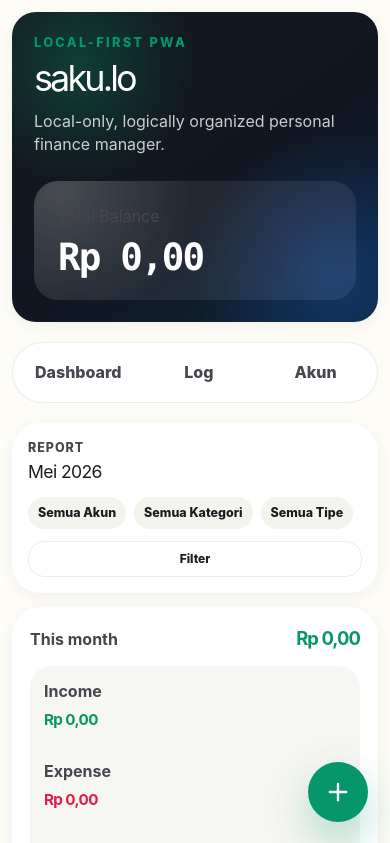
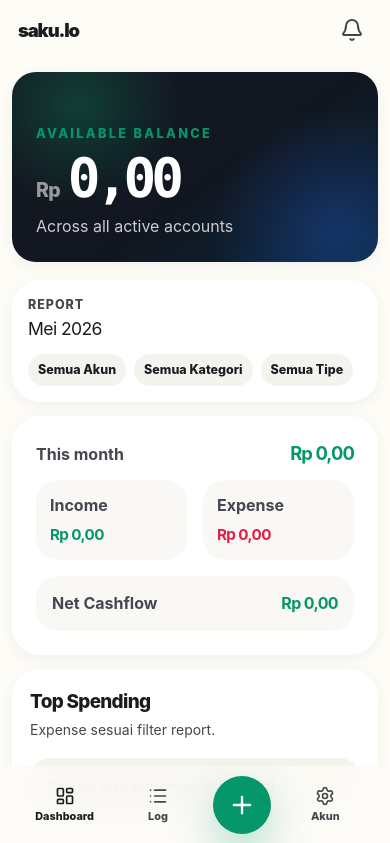
Before and after one commit to kurniawan2805/sakulo, a React (Vite) app: page / in a window 390 px wide. Shown: the top 843 px of the page. Built offline with nearby package versions, Linux system fonts and the light colour scheme.

Commit message:
Refactor mobile app shell

```diff
--- a/src/App.css
+++ b/src/App.css
@@ -1,8 +1,28 @@
 .app-shell {
   display: flex;
   flex-direction: column;
-  gap: 20px;
-  padding: 18px 18px 96px;
+  gap: 18px;
+  padding: 76px 18px 112px;
+}
+
+.app-header {
+  align-items: center;
+  backdrop-filter: blur(18px);
+  background: color-mix(in srgb, var(--bg-color) 78%, transparent);
+  display: flex;
+  height: 60px;
+  inset: 0 0 auto;
+  justify-content: space-between;
+  padding: 0 18px;
+  position: fixed;
+  z-index: 50;
+}
+
+.app-header strong {
+  color: var(--text-h);
+  font-size: 1.15rem;
+  font-weight: 900;
+  letter-spacing: -0.06em;
 }
 
 .hero-card,
@@ -12,26 +32,39 @@
 }
 
 .hero-card {
-  align-items: stretch;
+  align-items: end;
   background:
     radial-gradient(circle at 18% 18%, color-mix(in srgb, var(--color-income) 30%, transparent), transparent 30%),
     radial-gradient(circle at 88% 84%, color-mix(in srgb, var(--color-transfer) 30%, transparent), transparent 34%),
     linear-gradient(145deg, #151921, #111620 54%, #0b2536);
-  border-radius: 28px;
+  border-radius: 32px;
   color: rgba(255, 255, 255, 0.78);
-  display: grid;
-  gap: 24px;
-  grid-template-columns: minmax(0, 1fr) 320px;
+  display: flex;
+  min-height: 220px;
   overflow: hidden;
-  padding: 26px;
+  padding: 28px;
 }
 
 .hero-card h1 {
+  align-items: baseline;
   color: #fff;
-  font-size: clamp(2.25rem, 6vw, 4.5rem);
-  letter-spacing: -0.08em;
-  line-height: 0.88;
-  margin: 10px 0 16px;
+  display: flex;
+  flex-wrap: wrap;
+  font-family: 'JetBrains Mono', 'SFMono-Regular', Consolas, monospace;
+  font-size: clamp(3.4rem, 13vw, 6.5rem);
+  font-weight: 900;
+  gap: 8px;
+  letter-spacing: -0.09em;
+  line-height: 0.95;
+  margin: 10px 0 10px;
+}
+
+.hero-card h1 span {
+  color: rgba(255, 255, 255, 0.56);
+  font-family: Inter, ui-sans-serif, system-ui, sans-serif;
+  font-size: clamp(1.2rem, 5vw, 1.7rem);
+  font-weight: 800;
+  letter-spacing: -0.04em;
 }
 
 .eyebrow {
@@ -44,27 +77,6 @@
 
 .subtitle {
   max-width: 520px;
-}
-
-.balance-card {
-  align-self: end;
-  background:
-    radial-gradient(circle at 8% 8%, rgba(255, 255, 255, 0.16), transparent 42%),
-    rgba(255, 255, 255, 0.08);
-  border-radius: 24px;
-  display: flex;
-  flex-direction: column;
-  gap: 10px;
-  padding: 24px;
-}
-
-.balance-card strong {
-  color: #fff;
-  font-family: 'JetBrains Mono', 'SFMono-Regular', Consolas, monospace;
-  font-size: clamp(2.35rem, 8vw, 4.4rem);
-  font-weight: 800;
-  letter-spacing: -0.05em;
-  line-height: 1.02;
 }
 
 .metrics-grid,
@@ -90,7 +102,7 @@
   align-items: center;
   display: grid;
   gap: 12px;
-  grid-template-columns: auto minmax(0, 1fr) auto;
+  grid-template-columns: auto minmax(0, 1fr);
   padding: 16px;
 }
 
@@ -110,16 +122,25 @@
 
 .filter-chips {
   display: flex;
-  flex-wrap: wrap;
+  flex-wrap: nowrap;
   gap: 8px;
   justify-content: flex-end;
   min-width: 0;
+  overflow-x: auto;
+  scrollbar-width: none;
 }
 
-.filter-chips span {
+.filter-chips::-webkit-scrollbar {
+  display: none;
+}
+
+.filter-chips button {
+  appearance: none;
   background: var(--soft-bg);
+  border: 0;
   border-radius: 999px;
   color: var(--text-h);
+  cursor: pointer;
   font-size: 0.78rem;
   font-weight: 800;
   max-width: 180px;
@@ -130,7 +151,7 @@
 }
 
 .overview-card {
-  padding: 18px;
+  padding: 24px;
 }
 
 .overview-heading {
@@ -152,16 +173,16 @@
 }
 
 .overview-grid {
-  background: color-mix(in srgb, var(--soft-bg) 76%, transparent);
-  border-radius: 22px;
+  background: transparent;
+  border-radius: 0;
   display: grid;
-  gap: 1px;
-  grid-template-columns: repeat(3, minmax(0, 1fr));
-  overflow: hidden;
+  gap: 16px;
+  grid-template-columns: repeat(2, minmax(0, 1fr));
 }
 
 .overview-grid > div {
-  background: transparent;
+  background: color-mix(in srgb, var(--soft-bg) 58%, transparent);
+  border-radius: 22px;
   display: flex;
   flex-direction: column;
   gap: 6px;
@@ -175,6 +196,26 @@
   overflow: hidden;
   text-overflow: ellipsis;
   white-space: nowrap;
+}
+
+.net-row {
+  align-items: center;
+  background: color-mix(in srgb, var(--soft-bg) 58%, transparent);
+  border-radius: 22px;
+  display: flex;
+  justify-content: space-between;
+  margin-top: 16px;
+  padding: 16px;
+}
+
+.net-row span {
+  color: var(--muted);
+  font-weight: 750;
+}
+
+.net-row strong {
+  font-size: clamp(1rem, 4vw, 1.45rem);
+  letter-spacing: -0.04em;
 }
 
 .metrics-grid {
@@ -198,26 +239,51 @@
   animation: filter-in 160ms ease-out;
 }
 
-.tab-nav {
-  background: var(--surface);
-  border-radius: 999px;
-  box-shadow: none;
+.bottom-nav {
+  align-items: center;
+  backdrop-filter: blur(18px);
+  background: color-mix(in srgb, var(--bg-color) 80%, transparent);
   display: grid;
-  gap: 6px;
-  grid-template-columns: repeat(3, 1fr);
-  padding: 6px;
-  z-index: 5;
+  grid-template-columns: 1fr 1fr auto 1fr;
+  inset: auto 0 0;
+  min-height: calc(74px + env(safe-area-inset-bottom));
+  padding: 10px 18px calc(10px + env(safe-area-inset-bottom));
+  position: fixed;
+  z-index: 50;
 }
 
-.tab-nav button {
-  background: transparent;
-  border: 0;
+.bottom-nav button:not(.bottom-fab) {
+  border-radius: 18px;
+  flex-direction: column;
+  gap: 3px;
+  height: 54px;
+  width: 100%;
+}
+
+.bottom-nav button:not(.bottom-fab) svg {
+  height: 20px;
+  width: 20px;
+}
+
+.bottom-nav button:not(.bottom-fab) span {
+  font-size: 0.68rem;
+}
+
+.bottom-nav button.active {
+  color: var(--text-h);
+}
+
+.bottom-fab {
   border-radius: 999px;
-  color: var(--muted);
-  cursor: pointer;
-  font: inherit;
-  font-weight: 850;
-  padding: 12px 16px;
+  box-shadow: 0 18px 42px color-mix(in srgb, var(--color-income) 30%, transparent);
+  height: 58px;
+  margin: 0 8px;
+  width: 58px;
+}
+
+.bottom-fab svg {
+  height: 28px;
+  width: 28px;
 }
 
 .metric-card,
@@ -569,22 +635,6 @@ button:focus-visible {
   padding: 18px;
 }
 
-.fab {
-  border-radius: 999px;
-  bottom: calc(22px + env(safe-area-inset-bottom));
-  box-shadow: 0 18px 42px color-mix(in srgb, var(--color-income) 30%, transparent);
-  height: 60px;
-  position: fixed;
-  right: 22px;
-  width: 60px;
-  z-index: 45;
-}
-
-.fab svg {
-  height: 28px;
-  width: 28px;
-}
-
 .dialog-backdrop {
   align-items: flex-end;
   background: rgba(0, 0, 0, 0.52);
@@ -605,6 +655,32 @@ button:focus-visible {
   padding-top: 28px;
   position: relative;
   width: 100%;
+}
+
+.filter-drawer {
+  max-width: 460px;
+}
+
+.filter-options {
+  display: grid;
+  gap: 10px;
+}
+
+.filter-options button {
+  background: color-mix(in srgb, var(--soft-bg) 80%, transparent);
+  border: 0;
+  border-radius: 18px;
+  color: var(--text-h);
+  cursor: pointer;
+  font: inherit;
+  font-weight: 800;
+  padding: 15px 16px;
+  text-align: left;
+}
+
+.filter-options button.active {
+  background: color-mix(in srgb, var(--color-income) 22%, var(--soft-bg));
+  color: var(--text-h);
 }
 
 .quick-dialog::before {
@@ -685,7 +761,7 @@ button:focus-visible {
 
 @media (max-width: 840px) {
   .app-shell {
-    padding: 12px 12px 96px;
+    padding: 72px 12px 112px;
   }
 
   .hero-card,
@@ -702,13 +778,10 @@ button:focus-visible {
     justify-content: flex-start;
   }
 
-  .overview-grid {
-    grid-template-columns: 1fr;
-  }
-
   .hero-card {
     border-radius: 24px;
-    padding: 22px;
+    min-height: 190px;
+    padding: 24px;
   }
 
   .metrics-grid {
--- a/src/App.tsx
+++ b/src/App.tsx
@@ -1,12 +1,11 @@
 import { useEffect, useMemo, useState, type FormEvent } from 'react'
-import { Plus, X } from 'lucide-react'
+import { Bell, LayoutDashboard, List, Plus, Settings, X } from 'lucide-react'
 import './App.css'
 import { Button } from '@/components/ui/button'
 import { Card, CardContent, CardDescription, CardHeader, CardTitle } from '@/components/ui/card'
 import { Input } from '@/components/ui/input'
 import { Label } from '@/components/ui/label'
 import { Select, SelectContent, SelectItem, SelectTrigger, SelectValue } from '@/components/ui/select'
-import { Tabs, TabsContent, TabsList, TabsTrigger } from '@/components/ui/tabs'
 import {
   db,
   getTimestamp,
@@ -28,6 +27,7 @@ import {
 
 type Tab = 'dashboard' | 'log' | 'accounts'
 type QuickAddStep = 'type' | 'form'
+type FilterDrawer = 'account' | 'category' | 'type' | null
 
 type TransactionForm = {
   type: TransactionType
@@ -71,7 +71,7 @@ function App() {
   const [tab, setTab] = useState<Tab>('dashboard')
   const [quickAddOpen, setQuickAddOpen] = useState(false)
   const [quickAddStep, setQuickAddStep] = useState<QuickAddStep>('type')
-  const [dashboardFiltersOpen, setDashboardFiltersOpen] = useState(false)
+  const [filterDrawer, setFilterDrawer] = useState<FilterDrawer>(null)
   const [snapshot, setSnapshot] = useState<Snapshot>({ accounts: [], categories: [], transactions: [] })
   const [primaryCurrency, setPrimaryCurrency] = useState<PrimaryCurrency>('IDR')
   const [filters, setFilters] = useState<ReportFilters>({
@@ -163,6 +163,7 @@ function App() {
   const heroBalance = filters.accountId ? accountBalances.get(filters.accountId) || 0 : totalBalance
   const selectedAccountName = activeAccounts.find((account) => account.id === filters.accountId)?.name
   const formatMoney = (value: number) => formatMinorMoney(value, primaryCurrency)
+  const heroMoney = getMoneyParts(formatMoney(heroBalance))
   const isCurrencyLocked = snapshot.transactions.length > 0
 
   function updateTransactionType(type: TransactionType) {
@@ -275,41 +276,40 @@ function App() {
 
   return (
     <main className="app-shell">
+      <header className="app-header">
+        <strong>saku.lo</strong>
+        <Button aria-label="Notifications" size="icon" type="button" variant="ghost">
+          <Bell aria-hidden="true" />
+        </Button>
+      </header>
+
       <section className="hero-card">
         <div>
-          <p className="eyebrow">Local-first PWA</p>
-          <h1>saku.lo</h1>
-          <p className="subtitle">Local-only, logically organized personal finance manager.</p>
-        </div>
-        <div className="balance-card">
-          <span>{selectedAccountName ? `Balance ${selectedAccountName}` : 'Total Balance'}</span>
-          <strong>{formatMoney(heroBalance)}</strong>
+          <p className="eyebrow">Available Balance</p>
+          <h1>
+            <span>{heroMoney.symbol}</span>
+            {heroMoney.amount}
+          </h1>
+          <p className="subtitle">{selectedAccountName ? `Balance ${selectedAccountName}` : 'Across all active accounts'}</p>
         </div>
       </section>
 
-      <Tabs value={tab} onValueChange={(value) => setTab(value as Tab)}>
-        <TabsList className="tab-nav" aria-label="Main navigation">
-          <TabsTrigger value="dashboard">Dashboard</TabsTrigger>
-          <TabsTrigger value="log">Log</TabsTrigger>
-          <TabsTrigger value="accounts">Akun</TabsTrigger>
-        </TabsList>
-
-        <TabsContent value="dashboard">
+      {tab === 'dashboard' && (
           <DashboardTab
             accounts={activeAccounts}
             categories={snapshot.categories}
-            filtersOpen={dashboardFiltersOpen}
             filters={filters}
+            filterDrawer={filterDrawer}
             formatMoney={formatMoney}
             reportTotals={reportTotals}
             setFilters={setFilters}
-            setFiltersOpen={setDashboardFiltersOpen}
+            setFilterDrawer={setFilterDrawer}
             topCategories={topCategories}
             transactions={filteredTransactions.slice(0, 5)}
           />
-        </TabsContent>
+      )}
 
-        <TabsContent value="log">
+      {tab === 'log' && (
           <LogTab
             accounts={activeAccounts}
             categories={snapshot.categories}
@@ -319,9 +319,9 @@ function App() {
             setFilters={setFilters}
             transactions={filteredTransactions}
           />
-        </TabsContent>
+      )}
 
-        <TabsContent value="accounts">
+      {tab === 'accounts' && (
           <AccountsTab
             accountBalances={accountBalances}
             accountForm={accountForm}
@@ -335,12 +335,25 @@ function App() {
             setAccountForm={setAccountForm}
             updatePrimaryCurrency={updatePrimaryCurrency}
           />
-        </TabsContent>
-      </Tabs>
+      )}
 
-      <Button aria-label="Tambah transaksi" className="fab" size="icon" type="button" variant="income" onClick={() => openQuickAdd()}>
-        <Plus aria-hidden="true" />
-      </Button>
+      <nav className="bottom-nav" aria-label="Primary navigation">
+        <Button aria-label="Dashboard" className={tab === 'dashboard' ? 'active' : ''} size="icon" type="button" variant="ghost" onClick={() => setTab('dashboard')}>
+          <LayoutDashboard aria-hidden="true" />
+          <span>Dashboard</span>
+        </Button>
+        <Button aria-label="Log" className={tab === 'log' ? 'active' : ''} size="icon" type="button" variant="ghost" onClick={() => setTab('log')}>
+          <List aria-hidden="true" />
+          <span>Log</span>
+        </Button>
+        <Button aria-label="Tambah transaksi" className="bottom-fab" size="icon" type="button" variant="income" onClick={() => openQuickAdd()}>
+          <Plus aria-hidden="true" />
+        </Button>
+        <Button aria-label="Akun" className={tab === 'accounts' ? 'active' : ''} size="icon" type="button" variant="ghost" onClick={() => setTab('accounts')}>
+          <Settings aria-hidden="true" />
+          <span>Akun</span>
+        </Button>
+      </nav>
 
       {quickAddOpen && (
         <QuickAddDialog
@@ -367,22 +380,22 @@ function DashboardTab({
   accounts,
   categories,
   filters,
-  filtersOpen,
+  filterDrawer,
   formatMoney,
   reportTotals,
   setFilters,
-  setFiltersOpen,
+  setFilterDrawer,
   topCategories,
   transactions,
 }: {
   accounts: Account[]
   categories: Category[]
   filters: ReportFilters
-  filtersOpen: boolean
+  filterDrawer: FilterDrawer
   formatMoney: FormatMoney
   reportTotals: { income: number; expense: number; net: number }
   setFilters: React.Dispatch<React.SetStateAction<ReportFilters>>
-  setFiltersOpen: React.Dispatch<React.SetStateAction<boolean>>
+  setFilterDrawer: React.Dispatch<React.SetStateAction<FilterDrawer>>
   topCategories: Array<{ category: Category; amount: number }>
   transactions: MoneyTransaction[]
 }) {
@@ -397,16 +410,22 @@ function DashboardTab({
           <h2>{formatMonthLabel(filters.month)}</h2>
         </div>
         <div className="filter-chips" aria-label="Active filters">
-          <span>{selectedAccount?.name || 'Semua Akun'}</span>
-          <span>{selectedCategory ? `${selectedCategory.icon} ${selectedCategory.name}` : 'Semua Kategori'}</span>
-          <span>{filters.type === 'all' ? 'Semua Tipe' : filters.type}</span>
+          <button type="button" onClick={() => setFilterDrawer('account')}>{selectedAccount?.name || 'Semua Akun'}</button>
+          <button type="button" onClick={() => setFilterDrawer('category')}>{selectedCategory ? `${selectedCategory.icon} ${selectedCategory.name}` : 'Semua Kategori'}</button>
+          <button type="button" onClick={() => setFilterDrawer('type')}>{filters.type === 'all' ? 'Semua Tipe' : filters.type}</button>
         </div>
-        <Button size="sm" variant="outline" type="button" onClick={() => setFiltersOpen((current) => !current)}>
-          {filtersOpen ? 'Tutup Filter' : 'Filter'}
-        </Button>
       </Card>
 
-      {filtersOpen && <ReportFiltersPanel compact accounts={accounts} categories={categories} filters={filters} setFilters={setFilters} />}
+      {filterDrawer && (
+        <FilterDrawerSheet
+          accounts={accounts}
+          categories={categories}
+          filter={filterDrawer}
+          filters={filters}
+          onClose={() => setFilterDrawer(null)}
+          setFilters={setFilters}
+        />
+      )}
 
       <OverviewPanel formatMoney={formatMoney} totals={reportTotals} />
 
@@ -415,6 +434,68 @@ function DashboardTab({
         <TransactionsPanel compact accounts={accounts} categories={categories} formatMoney={formatMoney} onDelete={null} title="Recent Activity" transactions={transactions.slice(0, 3)} />
       </section>
     </section>
+  )
+}
+
+function FilterDrawerSheet({
+  accounts,
+  categories,
+  filter,
+  filters,
+  onClose,
+  setFilters,
+}: {
+  accounts: Account[]
+  categories: Category[]
+  filter: Exclude<FilterDrawer, null>
+  filters: ReportFilters
+  onClose: () => void
+  setFilters: React.Dispatch<React.SetStateAction<ReportFilters>>
+}) {
+  const title = filter === 'account' ? 'Pilih Akun' : filter === 'category' ? 'Pilih Kategori' : 'Pilih Tipe'
+
+  function choose(update: Partial<ReportFilters>) {
+    setFilters((current) => ({ ...current, ...update }))
+    onClose()
+  }
+
+  return (
+    <div className="dialog-backdrop" role="presentation" onMouseDown={onClose}>
+      <Card className="quick-dialog filter-drawer" role="dialog" aria-modal="true" aria-labelledby="filter-title" onMouseDown={(event) => event.stopPropagation()}>
+        <div className="quick-dialog-header">
+          <div>
+            <CardTitle id="filter-title">{title}</CardTitle>
+            <CardDescription>Filter dashboard secara cepat.</CardDescription>
+          </div>
+          <Button aria-label="Tutup" size="icon" variant="ghost" type="button" onClick={onClose}>
+            <X aria-hidden="true" />
+          </Button>
+        </div>
+
+        <div className="filter-options">
+          {filter === 'account' && (
+            <>
+              <button className={!filters.accountId ? 'active' : ''} type="button" onClick={() => choose({ accountId: '' })}>Semua Akun</button>
+              {accounts.map((account) => <button className={filters.accountId === account.id ? 'active' : ''} key={account.id} type="button" onClick={() => choose({ accountId: account.id })}>{account.name}</button>)}
+            </>
+          )}
+          {filter === 'category' && (
+            <>
+              <button className={!filters.categoryId ? 'active' : ''} type="button" onClick={() => choose({ categoryId: '' })}>Semua Kategori</button>
+              {categories.map((category) => <button className={filters.categoryId === category.id ? 'active' : ''} key={category.id} type="button" onClick={() => choose({ categoryId: category.id })}>{category.icon} {category.name}</button>)}
+            </>
+          )}
+          {filter === 'type' && (
+            <>
+              <button className={filters.type === 'all' ? 'active' : ''} type="button" onClick={() => choose({ type: 'all' })}>Semua Tipe</button>
+              <button className={filters.type === 'income' ? 'active' : ''} type="button" onClick={() => choose({ type: 'income' })}>Income</button>
+              <button className={filters.type === 'expense' ? 'active' : ''} type="button" onClick={() => choose({ type: 'expense' })}>Expense</button>
+              <button className={filters.type === 'transfer' ? 'active' : ''} type="button" onClick={() => choose({ type: 'transfer' })}>Transfer</button>
+            </>
+          )}
+        </div>
+      </Card>
+    </div>
   )
 }
 
@@ -434,10 +515,10 @@ function OverviewPanel({ formatMoney, totals }: { formatMoney: FormatMoney; tota
           <span>Expense</span>
           <strong className="expense">{formatMoney(totals.expense)}</strong>
         </div>
-        <div>
-          <span>Net</span>
-          <strong className={totals.net >= 0 ? 'income' : 'expense'}>{formatMoney(totals.net)}</strong>
-        </div>
+      </div>
+      <div className="net-row">
+        <span>Net Cashflow</span>
+        <strong className={totals.net >= 0 ? 'income' : 'expense'}>{formatMoney(totals.net)}</strong>
       </div>
     </Card>
   )
@@ -910,4 +991,14 @@ function formatMonthLabel(month: string) {
   }).format(new Date(year, monthIndex - 1, 1))
 }
 
+function getMoneyParts(value: string) {
+  const trimmed = value.trim()
+  const match = trimmed.match(/^([^\d\-+]*)(.*)$/)
+
+  return {
+    symbol: match?.[1]?.trim() || '',
+    amount: (match?.[2] || trimmed).trim(),
+  }
+}
+
 export default App
```
Also changed, not shown: 1 other file (tests, documents, lock files or other folders).
